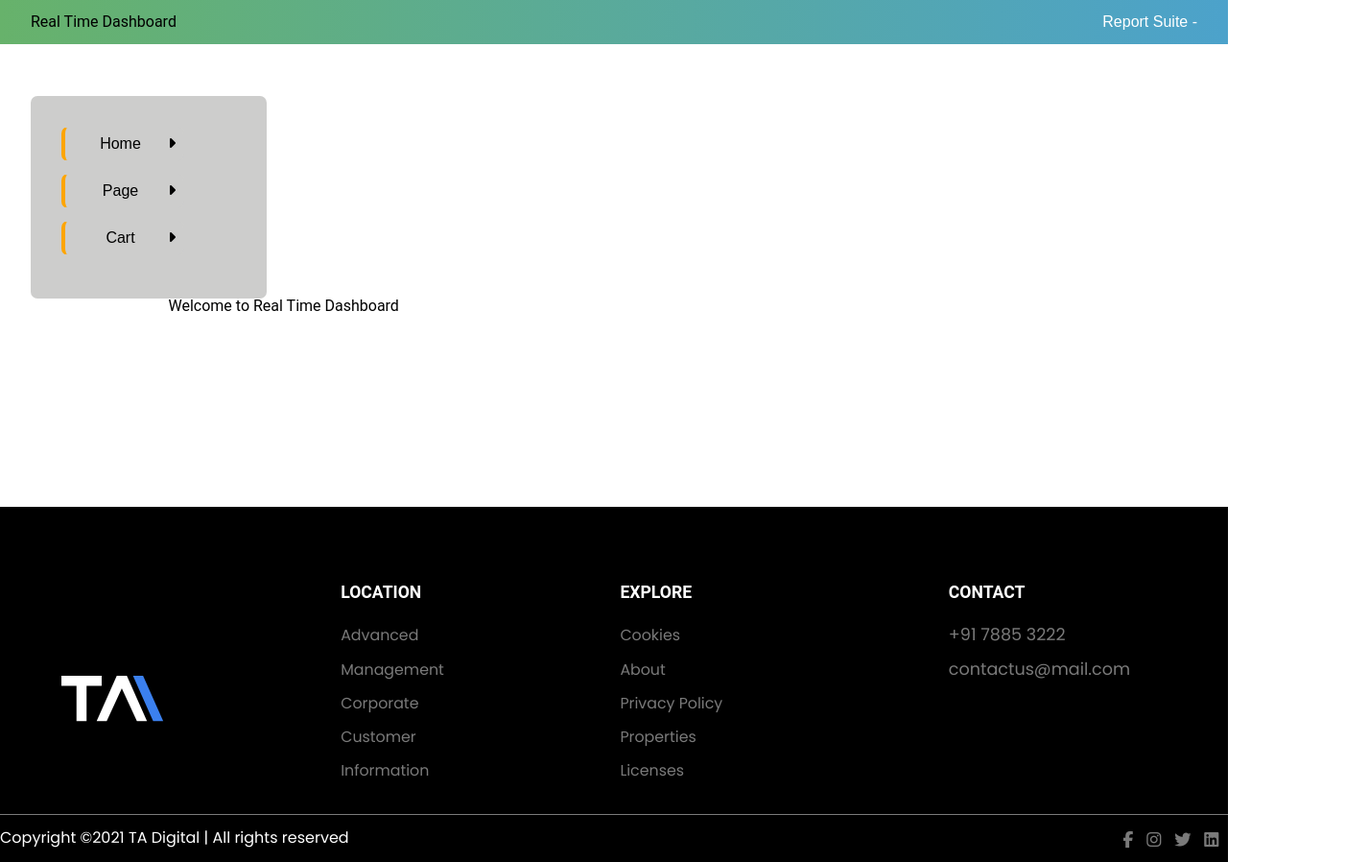
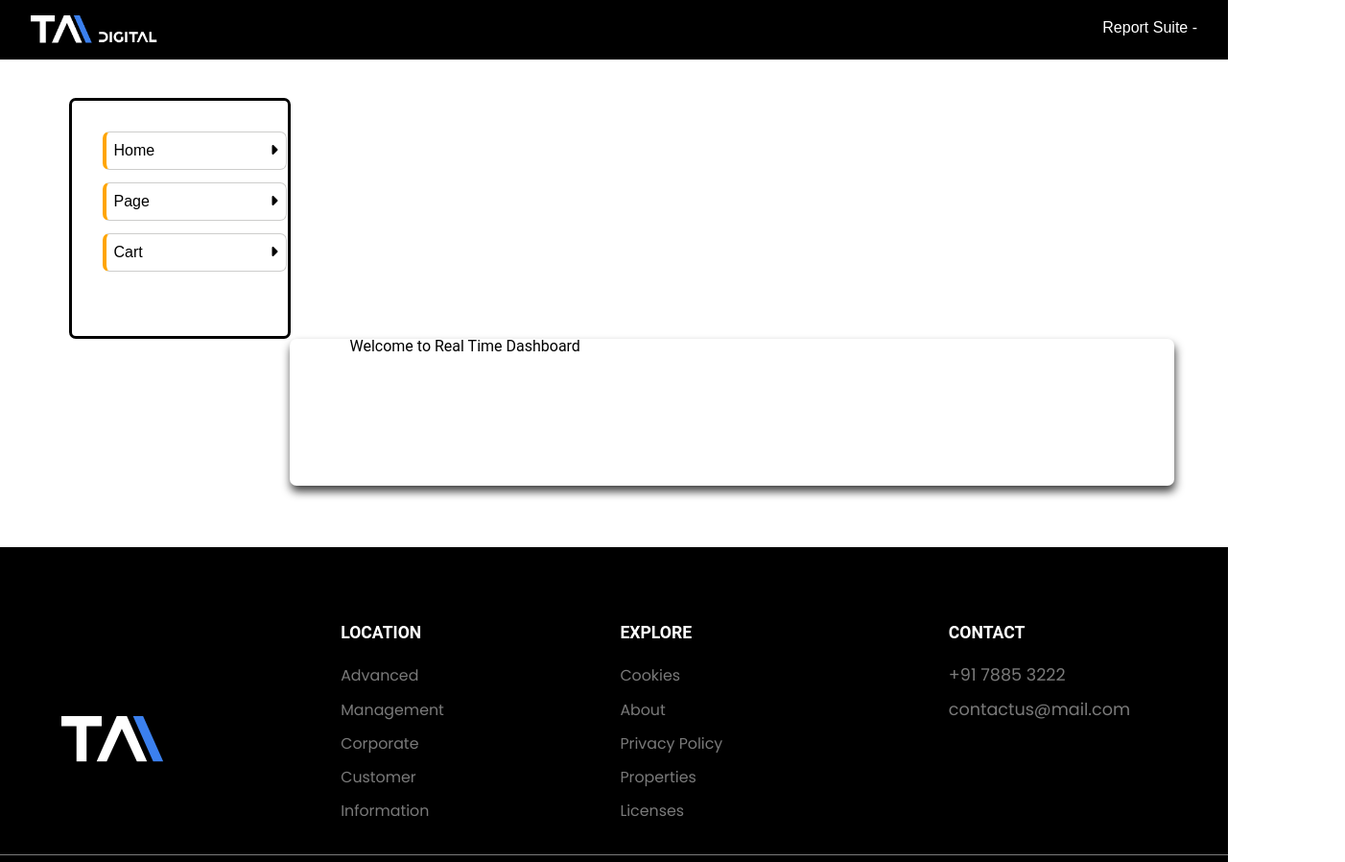
Before and after one commit to realtimedashboardv1/realtimedashboardv1.github.io, a plain HTML site: page index.html in a window 1280 px wide. Shown: the top 898 px of the page at 96% size, 1402 px wide, since content can reach past the window. Drawn offline with Linux system fonts and the light colour scheme; a script that the page names is missing.

Commit message:
updated UI

```diff
--- a/css/styles.css
+++ b/css/styles.css
@@ -28,6 +28,120 @@ h1, h2, h3, h4, h5, h6 {
     font-family: 'Roboto', sans-serif;
 }
 
+#header {
+  background: #000000;
+  height: 46px;
+  margin-bottom: 2.5em;
+  font-family: sans-serif;
+  padding: 1em 0 0 0;
+}
+
+.heading {
+  display: inline-block;
+  font-family: 'Poppins', sans-serif;
+  padding-left: 2em;
+}
+
+.heading a {
+  color: #fff;
+}
+
+.heading img {
+  width: 60%;
+}
+
+.reportsuitenav {
+  color: #fff;
+  display: inline;
+  float: right;
+  padding-right: 2em;
+}
+
+.reportsuitenav ul li {
+  display: inline-block;
+  margin-top: 0.3em;
+}
+
+
+.main-content {
+  margin: 0 auto;
+  padding-left: 15px;
+  /*Adjust this if you need to make the dashboard wider*/
+  width: 90%;
+}
+
+.left-container {
+  border-radius: 7px;
+  border: 3px solid;
+  height: 11.3em;
+  float: left;
+  margin: 0 auto;
+  padding: 2em;
+  width: 14%;
+}
+
+.main-nav__btn {
+  background: none;
+  border: 1px solid #cdcdcc;
+  border-radius: 7px;
+  border-left: 4px solid orange;
+  cursor: pointer;
+  font-size: 16px;
+  height: 2.5em;
+  margin-bottom: 0.8em;
+  text-align: start;
+  padding: 0.5em;
+  outline: none;
+  width: 12em;
+}
+
+.main-nav__btn:hover {
+  background-color: #f3f3f3;
+}
+
+.fas.fa-caret-right {
+  float: right;
+}
+
+.right-container {
+  box-shadow: 1px 6px 10px 0px rgba(0,0,0,0.75);
+  border-radius: 7px;
+  margin: 0 auto;
+  float: right;
+  width: 80%;
+  -webkit-box-shadow: 1px 6px 10px 0px rgba(0,0,0,0.75);
+  -moz-box-shadow: 1px 6px 10px 0px rgba(0,0,0,0.75);
+}
+
+.section {
+  border: 2.3px solid #2c6ab1;
+  clear: both;
+  display: block;
+  border-radius: 7px;
+  margin-bottom: 1.5em;
+  width: 100%;
+}
+
+
+.section::before,
+.section::after {
+  clear: both;
+  content: '';
+  display: table;
+}
+
+.counts {
+  text-align: right;
+}
+
+.data-table {
+  border-collapse: collapse;
+  font-size: 0.8em;
+  font-family: 'Poppins', sans-serif;
+  height: 20px;
+  width: 99%;
+}
+
 table {
     color:#666;
     font-size:12px;
@@ -50,7 +164,7 @@ table th {
 }
 
 table th:first-child {
-    text-align: left;
+    /*text-align: left;*/
     padding-left:20px;
 }
 
@@ -60,7 +174,7 @@ table tr {
 }
 
 table td:first-child {
-    text-align: left;
+    /*text-align: left;*/
     padding-left:20px;
     border-left: 0;
 }
@@ -73,6 +187,10 @@ table td {
   background: #fafafa;
   background: -webkit-gradient(linear, left top, left bottom, from(#fbfbfb), to(#fafafa));
   background: -moz-linear-gradient(top,  #fbfbfb,  #fafafa);
+}
+
+table td.counts {
+  text-align: center;
 }
 
 table tr.even td {
@@ -91,130 +209,6 @@ table tr:hover td {
   background: -moz-linear-gradient(top,  #f2f2f2,  #f0f0f0);
 }
 
-#header {
-    background: linear-gradient(to right, #67b26b, #4ca2cb);
-    height: 46px;
-    margin-bottom: 1em;
-    font-family: sans-serif;
-    line-height: 46px;
-    color: white;
-}
-
-.heading {
-  display: inline-block;
-  padding-left: 2em;
-  width: 350px;
-}
-
-.reportsuitenav {
-  color: #fff;
-  display: inline;
-  float: right;
-  padding-right: 2em;
-}
-
-.reportsuitenav ul li {
-  display: inline;
-}
-
-/* Anything that needs to be in the main content */
-.content {
-    padding-left: 15px;
-    padding-right: 15px;
-    /*Adjust this if you need to make the dashboard wider*/
-    max-width: 960px;
-}
-
-/*CSS Clear Fix*/
-.content:after {
-    content: ".";
-    visibility: hidden;
-    display: block;
-    height: 0px;
-    clear: both;
-}
-
-.main-content {
-  margin: 0 auto;
-  padding-left: 15px;
-  padding-right: 15px;
-  /*Adjust this if you need to make the dashboard wider*/
-  width: 95%;
-}
-
-.left-container {
-  border-radius: 7px;
-  background: #cdcdcc;
-  float: left;
-  margin-top: 2.4em;
-  padding: 2em;
-  width: 15%;
-}
-
-.main-nav__btn {
-  background: none;
-  border: 1px solid #cdcdcc;
-  border-radius: 7px;
-  border-left: 4px solid orange;
-  cursor: pointer;
-  font-size: 16px;
-  margin-bottom: 0.8em;
-  padding: 0.5em;
-  text-align: center;
-  outline: none;
-  width: 8em;
-}
-
-.main-nav__btn:hover {
-  text-decoration: underline;
-}
-
-.fas.fa-caret-right {
-  float: right;
-}
-
-.right-container {
-  float: right;
-}
-
-#test-iframe {
-  width: 1100px;
-  overflow: hidden;
-}
-
-.section {
-  border: 1.5px solid #cdcdcc;
-  box-shadow: 1px 6px 10px 0px rgba(0,0,0,0.75);
-  clear: both;
--webkit-box-shadow: 1px 6px 10px 0px rgba(0,0,0,0.75);
--moz-box-shadow: 1px 6px 10px 0px rgba(0,0,0,0.75);
-  border-radius: 7px;
-  margin-bottom: 1.5em;
-}
-
-.section::before,
-.section::after {
-  clear: both;
-  content: '';
-  display: table;
-}
-
-.counts {
-  text-align: right;
-}
-
-.data-table {
-  border-collapse: collapse;
-  font-size: 1em;
-  font-family: 'Poppins', sans-serif;
-  height: 20px;
-  width: 99%;
-}
-
-.data-table td,tr {
-  text-align: center;
-}
-
 .chart {
   height: 100%;
   width: 100%;
@@ -222,7 +216,6 @@ table tr:hover td {
 
 #numberWidget {
   margin-top: 2.25em;
-  padding: 1em;
 }
 
 #clock-icon {
--- a/index.html
+++ b/index.html
@@ -80,7 +80,7 @@
 
 <body id="index" class="home">
     <header id="header">
-        <h1 class="heading"><a href="index.html">Real Time Dashboard</a></h1>
+        <h1 class="heading"><a href="index.html"><img src="img/TA_logo_header.png" /></a></h1>
         <nav class="reportsuitenav">
             <ul>
                 <li>Report Suite - <span id="reportsuiteid"></span></li>
```
Also changed, not shown: img/TA_logo_header.png (added). Lines whose indentation alone changed are shown as unchanged.
